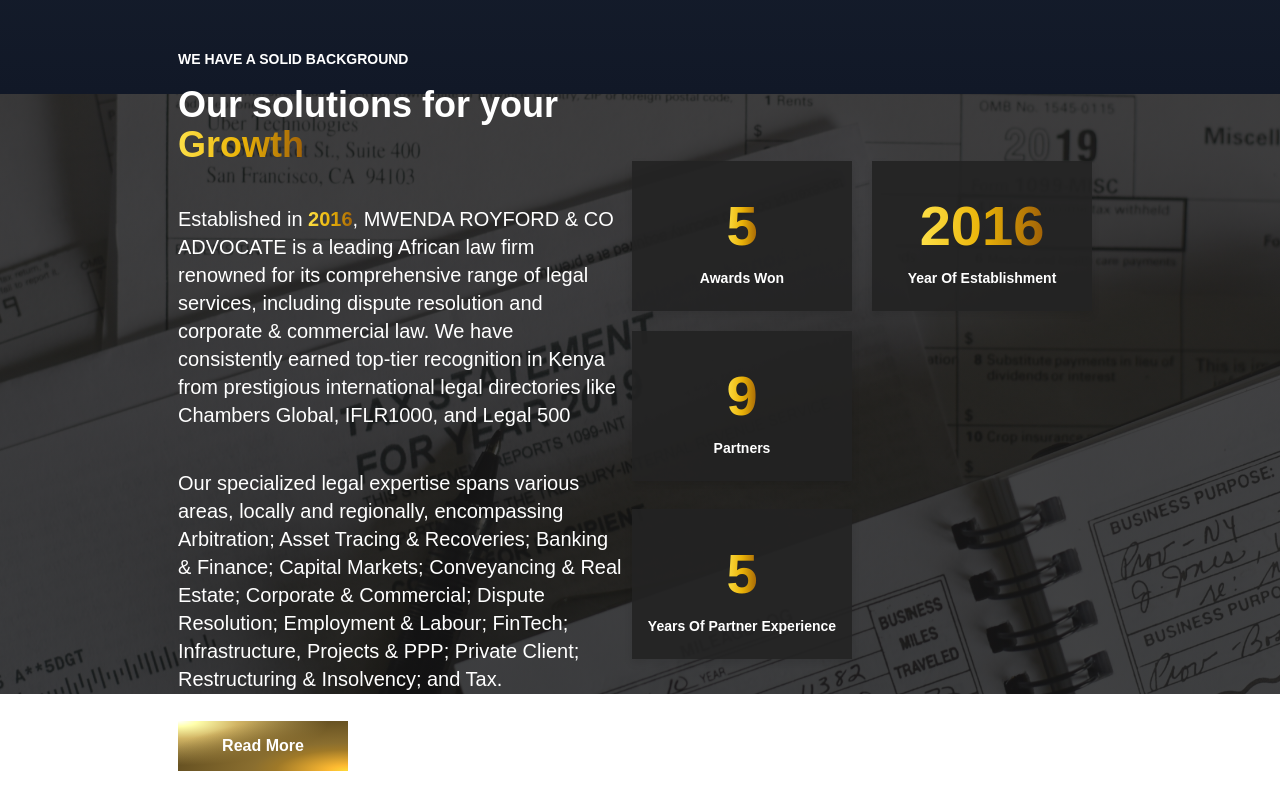
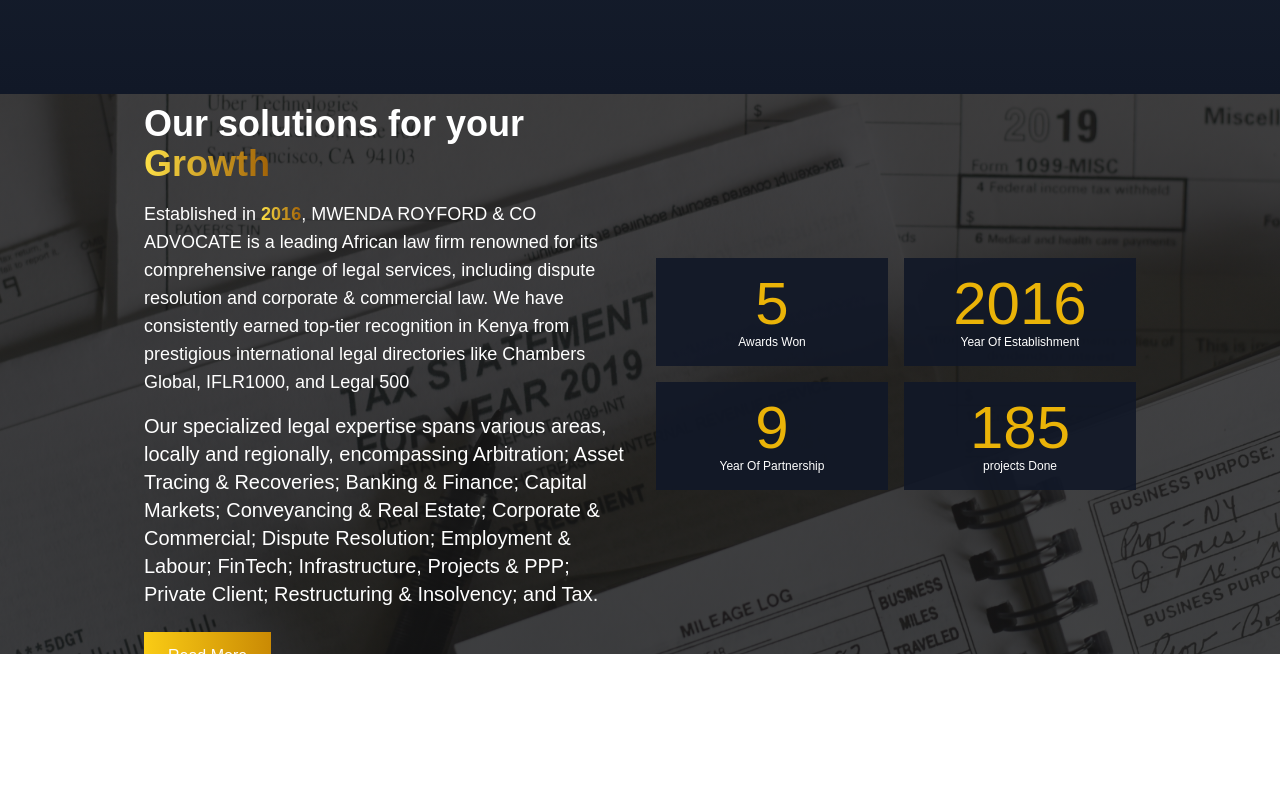
Before and after one commit to rencyngina/law-firm, a Next.js app: page / in a window 1280 px wide. Shown: the part 1354-2140 px from the top of the page. Built offline with nearby package versions, Linux system fonts and the light colour scheme.

Commit message:
update #responsive landingpage

```diff
--- a/src/components/HeroSection/Hero.jsx
+++ b/src/components/HeroSection/Hero.jsx
@@ -73,9 +73,9 @@
         objectFit="cover"
       />
       <div className="absolute top-0 left-0 w-full h-full bg-black bg-opacity-80 flex flex-col justify-center items-center text-white p-4 sm:p-8">
-        <h1 className="w-full sm:w-1/2 lg:w-1/2 text-lg lg:text-6xl leading-relaxed font-extrabold mb-8">
-          {imagesData[currentIndex].title}
-        </h1>
+        <h1 className="w-full sm:w-1/2 lg:w-1/2 text-lg sm:text-2xl sm:font-bold lg:text-6xl leading-relaxed lg:font-extrabold mb-8">
+  {imagesData[currentIndex].title}
+</h1>
         <p className=" text-white w-full sm:w-1/2 lg:w-1/2 text-sm lg:text-xl leading-relaxed">
           {imagesData[currentIndex].description}
         </p>
--- a/src/components/nav.jsx
+++ b/src/components/nav.jsx
@@ -173,6 +173,16 @@
             <GoArrowUpRight size={20} className="ml-2" />
           </button>
         </Link>
+        <Link href="/">
+          <button className="px-4 py-2 text-base font-semibold text-white border-r:bg-gradient-to-b from-gray-800 to-gray-900 hover:bg-yellow-600 focus:outline-none rounded-sm focus:bg-yellow-600 transform hover:scale-105 transition-transform flex items-center"
+          style={{
+            background: `radial-gradient(ellipse farthest-corner at right bottom, #FEDB37 0%, #FDB931 8%, #9f7928 30%, #8A6E2F 40%, transparent 80%),
+              radial-gradient(ellipse farthest-corner at left top, #FFFFFF 0%, #FFFFAC 8%, #D1B464 25%, #5d4a1f 62.5%, #5d4a1f 100%)`,
+          }}
+          >
+            LogIn
+          </button>
+        </Link>
       </ul>
 
       {/* Mobile Navigation */}
--- a/src/components/section2.jsx
+++ b/src/components/section2.jsx
@@ -57,9 +57,6 @@
     justifyContent: "center",
     alignItems: "center",
     backgroundAttachment: "fixed",
-    margin: "0",
-    // padding: '0'
-    padding: "50px",
   };
 
   const leftSideStyle = {
@@ -123,28 +120,44 @@
     };
 
   return (
-    <div className="w-full" id="about" style={sectionStyle}>
-      <div className="lg:flex sm:block mt-8 px-32">
-        <div style={leftSideStyle}>
-      <h6 className="text-white mb-4 lg:text-sm sm:text-xs font-bold">
+     <div className="w-full h-screen sm:h-screen lg:h-[85vh] xl:h-[70vh] flex flex-col justify-center items-center relative overflow-hidden"
+     style={{
+      backgroundImage: `linear-gradient(rgba(26, 25, 25, 0.8), rgba(21, 21, 21, 0.8)), url(/images/14r.jpg)`,
+      backgroundPosition: "center",
+      backgroundSize: "cover",
+      backgroundRepeat: "no-repeat",
+      overflowY: 'hidden',
+      backgroundAttachment: "fixed",
+      '@media (max-width: 1024px)': { // Apply styles for screens smaller than lg breakpoint
+        backgroundAttachment: 'fixed', // Set the background attachment to "fixed" for smaller screens
+
+      }
+     }}
+>
+      <div className="max-w-5xl mx-auto px-4 lg:grid lg:grid-cols-2 lg:gap-8 items-center">
+        <div className="text-center lg:text-left">
+          <h6 className="text-white mb-4 text-sm font-bold">
             WE HAVE A SOLID BACKGROUND
           </h6>
           <h1 className="text-white md:text-4xl font-bold">
-        Our solutions for your
-        <br />
-        <span className="text-transparent bg-gradient-to-r bg-clip-text from-yellow-300 via-yellow-500 to-yellow-700">Growth</span>
+            Our solutions for your <br />
+            <span className="bg-clip-text text-transparent bg-gradient-to-r from-yellow-300 to-yellow-700">
+              Growth
+            </span>
           </h1>
-      <br />
-      <p className="text-white lg:text-xl sm:text-xs mt-4">
+          <p className="text-white lg:text-lg sm:text-sm mt-4">
             {/* Your left side content */}
-        Established in <span className="font-bold text-transparent bg-gradient-to-r bg-clip-text from-yellow-300 via-yellow-500 to-yellow-700">2016</span>, MWENDA ROYFORD & CO ADVOCATE is a leading African
-        law firm renowned for its comprehensive range of legal services,
-        including dispute resolution and corporate & commercial law. We have
+            Established in{" "}
+            <span className="font-bold bg-clip-text text-transparent bg-gradient-to-r from-yellow-300 to-yellow-700">
+              2016
+            </span>
+            , MWENDA ROYFORD & CO ADVOCATE is a leading African law firm
+            renowned for its comprehensive range of legal services, including
+            dispute resolution and corporate & commercial law. We have
             consistently earned top-tier recognition in Kenya from prestigious
             international legal directories like Chambers Global, IFLR1000, and
             Legal 500
           </p>
-      <br />
           <p className="text-white lg:text-xl sm:text-sm mt-4">
             Our specialized legal expertise spans various areas, locally and
             regionally, encompassing Arbitration; Asset Tracing & Recoveries;
@@ -153,74 +166,44 @@
             FinTech; Infrastructure, Projects & PPP; Private Client;
             Restructuring & Insolvency; and Tax.
           </p>
-      <br />
-      <button
-        style={buttonStyles}
-        onMouseEnter={handleMouseEnter}
-        onMouseLeave={handleMouseLeave}
-        className="h-23 w-44 border-none"
-      >
-        <Link style={{ textDecoration: 'none', color: 'white' }} href="/about">
+          <button className="mt-6 bg-gradient-to-r from-yellow-400 to-yellow-600 text-white py-3 px-6 hover:bg-yellow-500 transition duration-300">
+            <Link href="/about"className="text-white">
               Read More
             </Link>
           </button>
         </div>
-        <div style={rightSideStyle}>
-        <div className="flex">
-        <div className={`counter-item ${countersVisible ? "animate" : ""}`}
-          style={counterItemsstyles}
+        <div className="grid grid-cols-2 gap-4 mt-8 lg:mt-0">
+          <div
+            className={`counter-item ${countersVisible ? "animate" : ""} bg-gray-900 bg-opacity-90 flex flex-col justify-center items-center p-4 transition-transform duration-300 cursor-pointer`}
           >
-          <h3 className="text-transparent bg-gradient-to-r bg-clip-text from-yellow-300 via-yellow-500 to-yellow-700">{awardsWon}</h3>
-          <p
-          style={{ fontSize: "14px", whiteSpace: "nowrap", color: "white" }}>
-          Awards Won
-          </p>
+            <h3 className="text-yellow-500 text-6xl">
+              {awardsWon}
+            </h3>
+            <p className="text-white text-xs">Awards Won</p>
           </div>
           <div
-            className={`counter-item ${countersVisible ? "animate" : ""}`}
-            style={counterItemsstyles}
+            className={`counter-item ${countersVisible ? "animate" : ""} bg-gray-900 bg-opacity-90 flex flex-col justify-center items-center p-4 transition-transform duration-300 cursor-pointer`}
           >
-            <h3 className="text-transparent bg-gradient-to-r bg-clip-text from-yellow-300 via-yellow-500 to-yellow-700">{workHours}</h3>
-            <p
-              style={{ fontSize: "14px", whiteSpace: "nowrap", color: "white" }}
-            >
-              Year Of Establishment
-            </p>
-          </div>
-        </div>
-          <div className="flex flex-wrap gap-2">
-            <div
-              className={`counter-item ${countersVisible ? "animate" : ""}`}
-              style={counterItemsstyles}
-            >
-              <h2 className="text-transparent bg-gradient-to-r bg-clip-text from-yellow-300 via-yellow-500 to-yellow-700">{greatReviews}</h2>
-              <p
-                style={{
-                  fontSize: "14px",
-                  whiteSpace: "nowrap",
-                  color: "white",
-                }}
-              >
-                Partners
-              </p>
+            <h3 className="text-yellow-500 text-6xl">
+              {workHours}
+            </h3>
+            <p className="text-white text-xs">Year Of Establishment</p>
           </div>
           <div
-              className={`counter-item ${countersVisible ? "animate" : ""}`}
-              style={counterItemsstyles}
+            className={`counter-item ${countersVisible ? "animate" : ""} bg-gray-900 bg-opacity-90 flex flex-col justify-center items-center p-4 transition-transform duration-300 cursor-pointer`}
           >
-              <h2 className="text-transparent bg-gradient-to-r bg-clip-text from-yellow-300 via-yellow-500 to-yellow-700">{awardsWon}</h2>
-              <p
-                style={{
-                  fontSize: "14px",
-                  whiteSpace: "nowrap",
-                  color: "white",
-                  fontWeight: "bold",
-                }}
+            <h3 className="text-yellow-500 text-6xl">
+              {greatReviews}
+            </h3>
+            <p className="text-white text-xs">Year Of Partnership</p>
+          </div>
+          <div
+            className={`counter-item ${countersVisible ? "animate" : ""} bg-gray-900 bg-opacity-90 flex flex-col justify-center items-center p-4 transition-transform duration-300 cursor-pointer`}
           >
-                Years Of Partner
-                Experience
-              </p>
-            </div>
+            <h3 className="text-yellow-500 text-6xl">
+              {projectsDone}
+            </h3>
+            <p className="text-white text-xs">projects Done</p>
           </div>
         </div>
       </div>
--- a/src/styles/globals.css
+++ b/src/styles/globals.css
@@ -8,6 +8,7 @@
   box-sizing: border-box;
   padding: 0;
   margin: 0;
+  overflow-x: hidden;
 
 }
 
```
Lines whose indentation alone changed are shown as unchanged.
